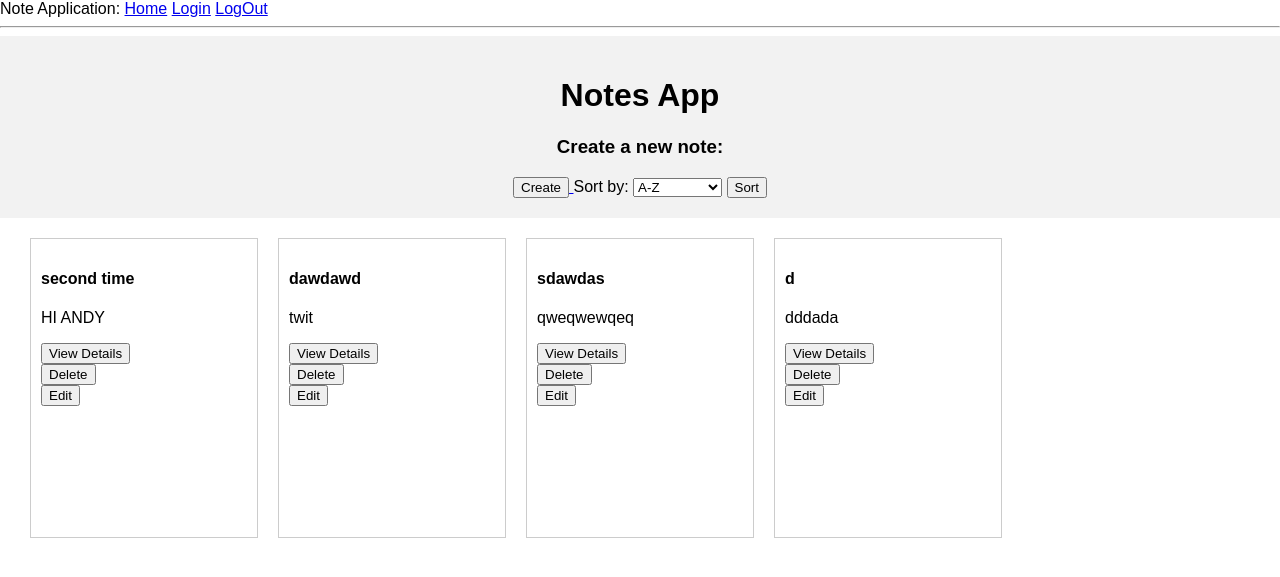
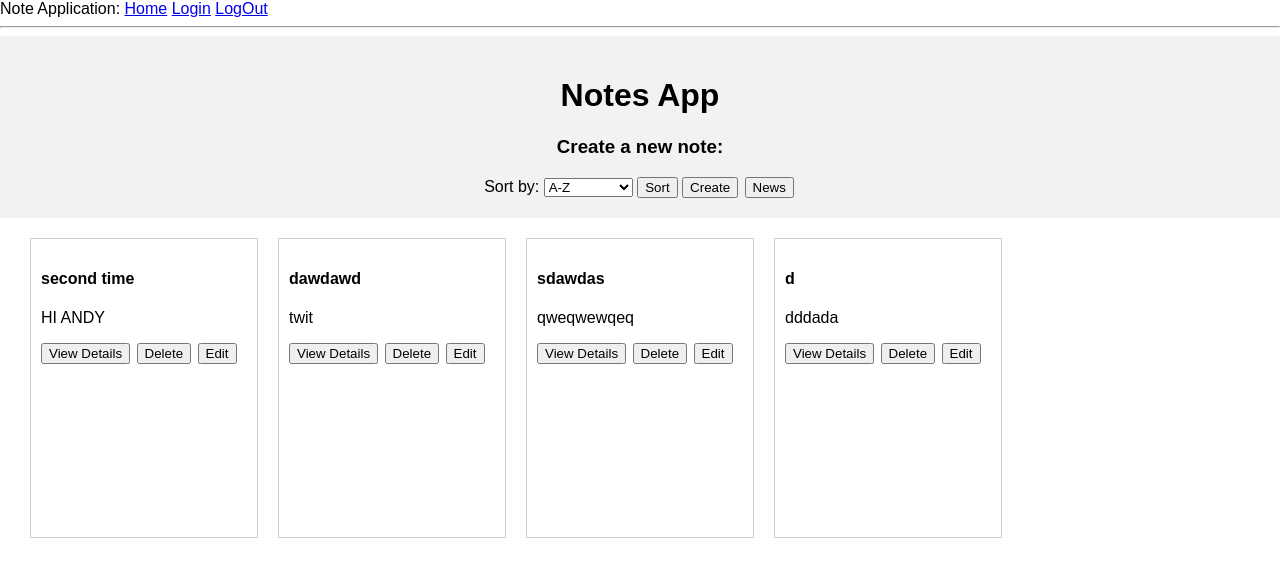
Before and after one commit to khangdang123/ProjectDatabase, a Flask app: page /index in a window 1280 px wide. Shown: the top 577 px of the page. Run offline with Flask 3, Linux system fonts and the light colour scheme.

Commit message:
Update index.html

```diff
--- a/app/templates/index.html
+++ b/app/templates/index.html
@@ -1,5 +1,4 @@
 {% extends "base.html" %}
-
 
 {% block content %}
 <!DOCTYPE html>
@@ -31,6 +30,10 @@
            box-sizing: border-box;
        }
 
+       .button-form {
+           display: inline-block;
+           margin-right: 2px;
+       }
 
        .note {
            width: calc(20% - 20px);
@@ -47,11 +50,7 @@
    <div class="header">
        <h1>Notes App</h1>
        <h3>Create a new note:</h3>
-       <a href="{{ url_for('create_note') }}" class="login-link">
-           <button type="submit">Create</button>
-       </a>
 
-       <!-- Sorting Form -->
        <form method="post" style="display: inline;">
            <label for="sort_option">Sort by:</label>
            <select id="sort_option" name="sort_option">
@@ -61,6 +60,14 @@
            </select>
            <button type="submit" name="sort_button">Sort</button>
        </form>
+
+       <a href="{{ url_for('create_note') }}" class="login-link button-form">
+           <button type="submit">Create</button>
+       </a>
+
+       <a href="{{ url_for('news') }}" class="login-link button-form">
+           <button type="submit">News</button>
+       </a>
    </div>
 
 
@@ -70,17 +77,16 @@
                <h4>{{ note.title }}</h4>
                <p>{{ note.content }}</p>
 
-
                <!-- Link to view note details, including comments -->
-               <a href="{{ url_for('show_note', note_id=note.id) }}">
+               <a href="{{ url_for('show_note', note_id=note.id) }}" class="button-form">
                    <button type="submit">View Details</button>
                </a>
 
-               <form action="/delete_note/{{ note.id }}" method="post">
+               <form action="/delete_note/{{ note.id }}" method="post" class="button-form">
                    <button type="submit">Delete</button>
                </form>
 
-               <form action="/edit_note/{{ note.id }}" method="post">
+               <form action="/edit_note/{{ note.id }}" method="post" class="button-form">
                    <button type="submit">Edit</button>
                </form>
            </div>
```
